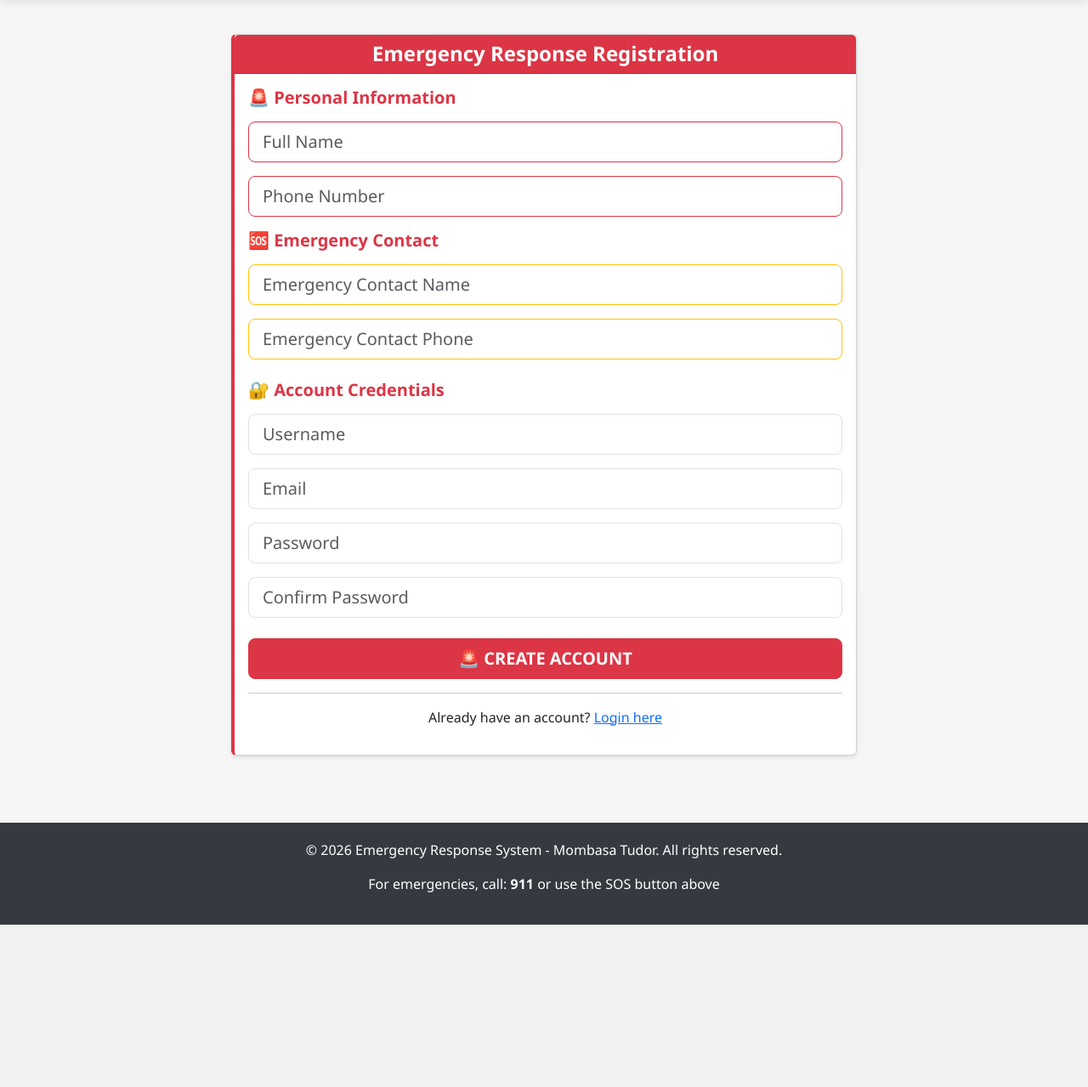
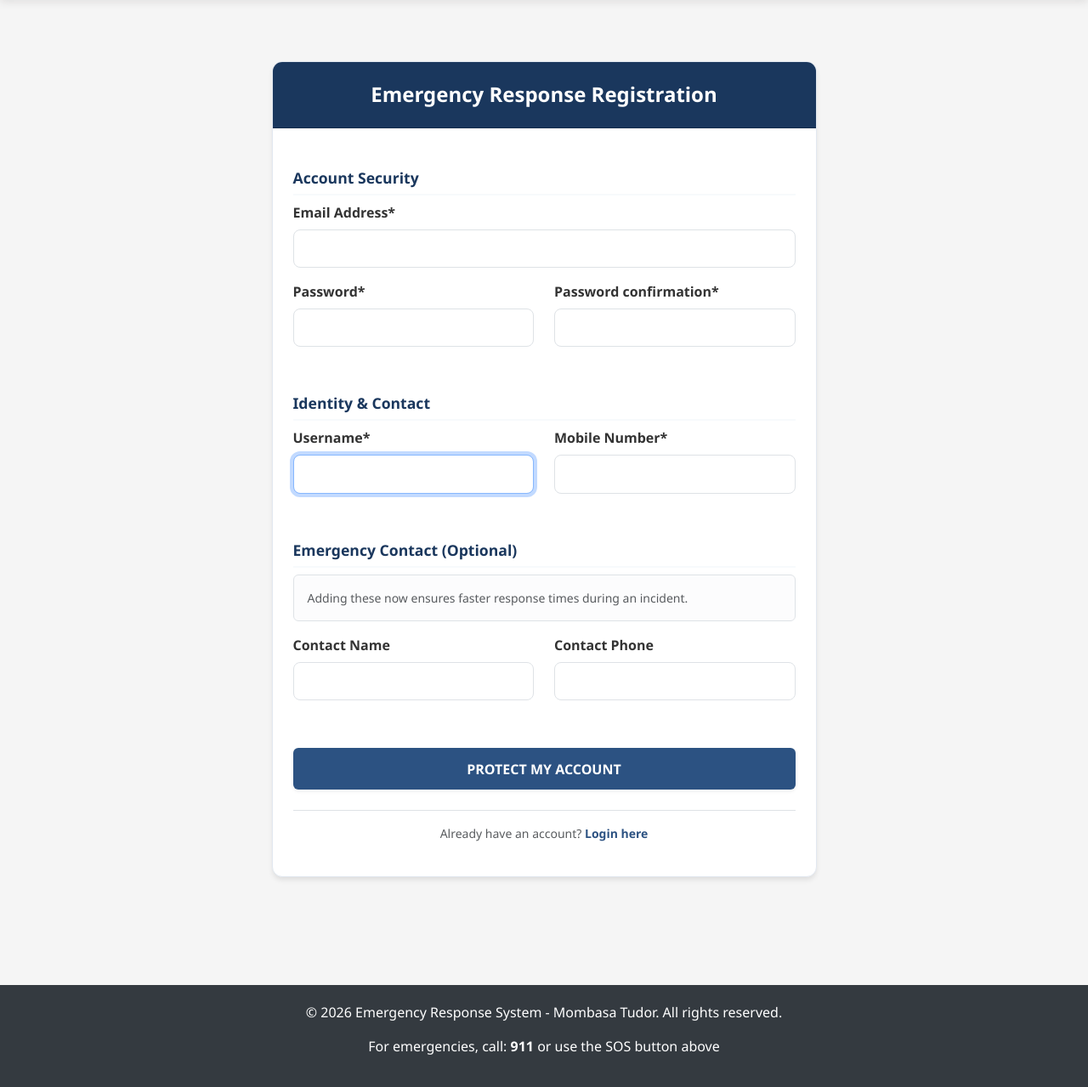
Before and after one commit to millenium-l/Emergency-response, a Django app: page /accounts/register/ in a window 1280 px wide. Shown: the part 62-1341 px from the top of the page at 85% size. Before the commit the page ends 1150 px from the top, so only its background shows below. Run offline with Django 5.2, Linux system fonts and the light colour scheme; some libraries are stand-ins or nearby versions.

Commit message:
upgrade auth forms from manual widgets to crispy-forms and super() logic

```diff
--- a/emergencyresponse_pr/accounts/forms.py
+++ b/emergencyresponse_pr/accounts/forms.py
@@ -1,48 +1,71 @@
 from django import forms
-from django.contrib.auth.forms import UserCreationForm, AuthenticationForm
+from django.contrib.auth.forms import UserCreationForm
 from django.contrib.auth.models import User
-
-# accounts/forms.py
-
-
-from django import forms
-from django.contrib.auth.forms import UserCreationForm, AuthenticationForm
-from django.contrib.auth.models import User
-
-# accounts/forms.py
-
+from crispy_forms.helper import FormHelper
+from crispy_forms.layout import Layout, Row, Column, HTML, Submit
 
 class CustomUserCreationForm(UserCreationForm):
-    full_name = forms.CharField(max_length=255)
-    phone_number = forms.CharField(max_length=20)
-    email = forms.EmailField(required=True)
-    emergency_contact_name = forms.CharField(max_length=255)
-    emergency_contact_phone = forms.CharField(max_length=20)
+    email = forms.EmailField(required=True, label="Email Address")
+    phone_number = forms.CharField(required=True, max_length=20, label="Mobile Number")
+
+    # Optional fields
+    full_name = forms.CharField(required=False, max_length=255, label="Full Name")
+    emergency_contact_name = forms.CharField(required=False, max_length=255, label="Contact Name")
+    emergency_contact_phone = forms.CharField(required=False, max_length=20, label="Contact Phone")
 
     class Meta:
         model = User
-        fields = (
-            'username',
+        fields = ('email', 'username', 'phone_number', 'emergency_contact_name', 'emergency_contact_phone')
+
+    def __init__(self, *args, **kwargs):
+        super().__init__(*args, **kwargs)
+
+        # Clean up Help Text
+        self.fields['username'].help_text = ""
+        self.fields['password1'].help_text = ""
+        self.fields['password2'].help_text = ""
+
+        self.helper = FormHelper()
+        self.helper.form_method = 'post'
+        # We keep form_tag = True here so Crispy generates the <form> tags for us
+        self.helper.form_tag = True
+
+        self.helper.layout = Layout(
+            HTML('<h5 class="section-title">Account Security</h5>'),
             'email',
-            'password1',
-            'password2',
-            'full_name',
-            'phone_number',
-            'emergency_contact_name',
-            'emergency_contact_phone',
+            Row(
+                Column('password1', css_class='form-group col-md-6 mb-3'),
+                Column('password2', css_class='form-group col-md-6 mb-3'),
+            ),
+
+            HTML('<h5 class="section-title mt-4">Identity & Contact</h5>'),
+            Row(
+                Column('username', css_class='form-group col-md-6 mb-3'),
+                Column('phone_number', css_class='form-group col-md-6 mb-3'),
+            ),
+
+            HTML('<h5 class="section-title mt-4">Emergency Contact (Optional)</h5>'),
+            HTML('''
+                <div class="alert alert-light border small mb-3 text-muted">
+                    Adding these now ensures faster response times during an incident.
+                </div>
+            '''),
+            Row(
+                Column('emergency_contact_name', css_class='form-group col-md-6 mb-3'),
+                Column('emergency_contact_phone', css_class='form-group col-md-6 mb-3'),
+            ),
+
+            # THE MISSING PIECE: The Submit Button added via the Helper
+            Submit('submit', 'PROTECT MY ACCOUNT', css_class='btn btn-primary-custom w-100 mt-4 fw-bold shadow-sm')
         )
 
     def save(self, commit=True):
         user = super().save(commit=False)
         if commit:
             user.save()
-
-            # Profile was created by signal
             profile = user.profile
-            profile.full_name = self.cleaned_data['full_name']
-            profile.phone_number = self.cleaned_data['phone_number']
-            profile.emergency_contact_name = self.cleaned_data['emergency_contact_name']
-            profile.emergency_contact_phone = self.cleaned_data['emergency_contact_phone']
+            profile.phone_number = self.cleaned_data.get('phone_number', '')
+            profile.emergency_contact_name = self.cleaned_data.get('emergency_contact_name', '')
+            profile.emergency_contact_phone = self.cleaned_data.get('emergency_contact_phone', '')
             profile.save()
-
         return user
--- a/emergencyresponse_pr/requirements.txt
+++ b/emergencyresponse_pr/requirements.txt
@@ -1,6 +1,8 @@
 asgiref==3.11.1
+crispy-bootstrap5==2026.3
 Django==6.0.2
 django-bootstrap5==26.2
+django-crispy-forms==2.6
 gunicorn==25.1.0
 packaging==26.0
 psycopg2-binary==2.9.11
--- a/emergencyresponse_pr/templates/templates/profile.html
+++ b/emergencyresponse_pr/templates/templates/profile.html
@@ -32,10 +32,10 @@
                     <div class="mb-4">
                         <div class="row mb-3">
                             <div class="col-5 fw-bold text-dark">
-                                Full Name
+                                Username
                             </div>
                             <div class="col-7">
-                                {{ profile.full_name }}
+                                {{ user.username }}
                             </div>
                         </div>
 
--- a/emergencyresponse_pr/templates/templates/register.html
+++ b/emergencyresponse_pr/templates/templates/register.html
@@ -1,113 +1,72 @@
 {% extends 'base.html' %}
-
-{% block title %}Register - Emergency Response System{% endblock %}
+{% load crispy_forms_tags %} {% block title %}Register - Emergency Response System{% endblock %}
 
 {% block content %}
-<div class="row justify-content-center">
-    <div class="col-md-8">
-        <div class="card mt-3">
-            <div class="card-header bg-danger text-white text-center">
-    <h4 class="mb-0 fw-bold">
-         Emergency Response Registration
-    </h4>
-</div>
-            <div class="card-body">
-                {% if error %}
-                    <div class="alert alert-danger">{{ error }}</div>
+<style>
+    :root {
+        --primary-navy: #1a375d;
+        --accent-blue: #2c5282;
+        --border-light: #e2e8f0;
+    }
+
+    .reg-card {
+        border: 1px solid var(--border-light);
+        border-radius: 12px;
+        box-shadow: 0 4px 6px -1px rgba(0, 0, 0, 0.1);
+        overflow: hidden;
+    }
+
+    .reg-header {
+        background-color: var(--primary-navy) !important;
+        padding: 1.5rem;
+    }
+
+    /* This styles the HTML headers we added in the FormHelper Layout */
+    .section-title {
+        color: var(--primary-navy);
+        font-size: 1.1rem;
+        border-bottom: 2px solid #f7fafc;
+        padding-bottom: 8px;
+        margin-top: 1.5rem;
+        font-weight: bold;
+    }
+
+    /* These style the actual Crispy Form outputs */
+    .form-control {
+        border-radius: 8px;
+        padding: 0.6rem 1rem;
+    }
+
+    .btn-primary { /* Bootstrap's primary button, now styled for your app */
+        background-color: var(--accent-blue);
+        border: none;
+        padding: 0.8rem;
+    }
+</style>
+
+<div class="row justify-content-center py-5">
+    <div class="col-md-8 col-lg-7">
+        <div class="card reg-card">
+            <div class="card-header reg-header text-white text-center">
+                <h4 class="mb-0 fw-semibold">Emergency Response Registration</h4>
+            </div>
+
+            <div class="card-body p-4">
+                {% if error or form.errors %}
+                    <div class="alert alert-danger small">
+                        {{ error }} {{ form.errors }}
+                    </div>
                 {% endif %}
 
-                <div class="div2">
-            <div class="button">
+                {# Notice: No <form> tag here! The {% crispy %} tag generates it for you. #}
+                {% crispy form %}
 
-{% if form.errors %}
-    <div class="alert alert-danger">
-        {{ form.errors }}
-    </div>
-{% endif %}
-<form method="post" class="form">
-    {% csrf_token %}
-
-    <h5 class="text-danger fw-bold mb-3">
-        🚨 Personal Information
-    </h5>
-
-    <div class="mb-3">
-        <input type="text" name="full_name" maxlength="255"
-               placeholder="Full Name"
-               class="form-control form-control-lg border-danger"
-               required>
-    </div>
-
-    <div class="mb-3">
-        <input type="text" name="phone_number" maxlength="20"
-               placeholder="Phone Number"
-               class="form-control form-control-lg border-danger"
-               required>
-    </div>
-
-    <h5 class="text-danger fw-bold mb-3">
-        🆘 Emergency Contact
-    </h5>
-
-    <div class="mb-3">
-        <input type="text" name="emergency_contact_name" maxlength="255"
-               placeholder="Emergency Contact Name"
-               class="form-control form-control-lg border-warning"
-               required>
-    </div>
-
-    <div class="mb-4">
-        <input type="text" name="emergency_contact_phone" maxlength="20"
-               placeholder="Emergency Contact Phone"
-               class="form-control form-control-lg border-warning"
-               required>
-    </div>
-
-    <h5 class="text-danger fw-bold mb-3">
-        🔐 Account Credentials
-    </h5>
-
-    <div class="mb-3">
-        <input type="text" name="username" maxlength="150"
-               placeholder="Username"
-               class="form-control form-control-lg"
-               required>
-    </div>
-
-    <div class="mb-3">
-        <input type="email" name="email"
-               placeholder="Email"
-               class="form-control form-control-lg"
-               required>
-    </div>
-
-    <div class="mb-3">
-        <input type="password" name="password1"
-               placeholder="Password"
-               class="form-control form-control-lg"
-               required>
-    </div>
-
-    <div class="mb-4">
-        <input type="password" name="password2"
-               placeholder="Confirm Password"
-               class="form-control form-control-lg"
-               required>
-    </div>
-
-    <button type="submit"
-            class="btn btn-danger btn-lg w-100 fw-bold">
-        🚨 CREATE ACCOUNT
-    </button>
-</form>
-            </div>
-
-                <hr>
-
-                <p class="text-center">
-                    Already have an account?
-                    <a href="{% url 'login' %}">Login here</a>
-                </p>
+                <div class="mt-4 pt-3 border-top text-center">
+                    <p class="text-muted small">
+                        Already have an account?
+                        <a href="{% url 'login' %}" class="text-decoration-none fw-bold" style="color: var(--accent-blue);">Login here</a>
+                    </p>
+                </div>
             </div>
         </div>
     </div>
```
Also changed, not shown: emergencyresponse_pr/emergencyresponse_pr/settings.py (+9 -0 lines), emergencyresponse_pr/templates/templates/login.html (+83 -21 lines).
